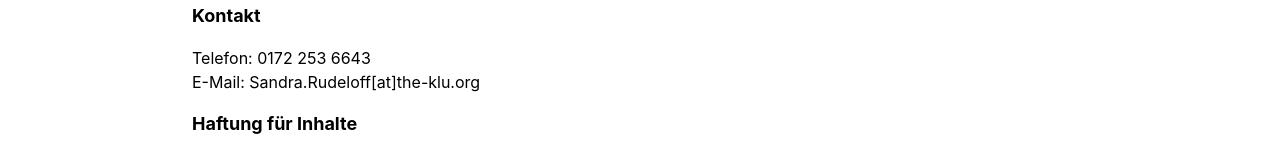
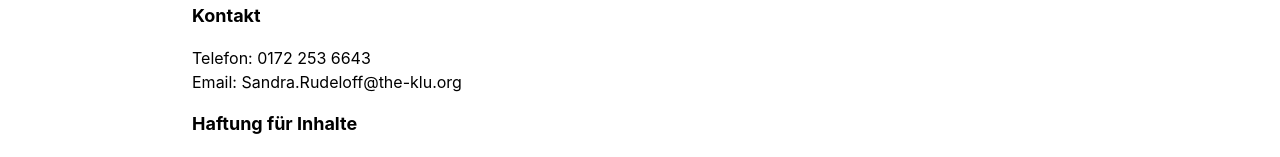
Before and after one commit to pgoodbread/phd-course-finder, a Next.js app: page /imprint in a window 1280 px wide. Shown: the part 302-459 px from the top of the page. Built offline with nearby package versions, Linux system fonts and the light colour scheme; no server answers.

Commit message:
Make E-Mail Address link

```diff
--- a/pages/imprint.tsx
+++ b/pages/imprint.tsx
@@ -14,7 +14,16 @@ export default function Imprint() {
 
         <h3 className="font-bold leading-7 sm:text-lg mt-4">Kontakt</h3>
         <span className="mt-4">Telefon: 0172 253 6643</span>
-        <span>E-Mail: Sandra.Rudeloff[at]the-klu.org</span>
+        <span>
+          {" "}
+          Email:{" "}
+          <a
+            href="mailto:Sandra.Rudeloff@the-klu.org"
+            className="hover:text-primary"
+          >
+            Sandra.Rudeloff@the-klu.org
+          </a>
+        </span>
 
         <h3 className="font-bold leading-7 sm:text-lg mt-4">
           Haftung für Inhalte{" "}
```
